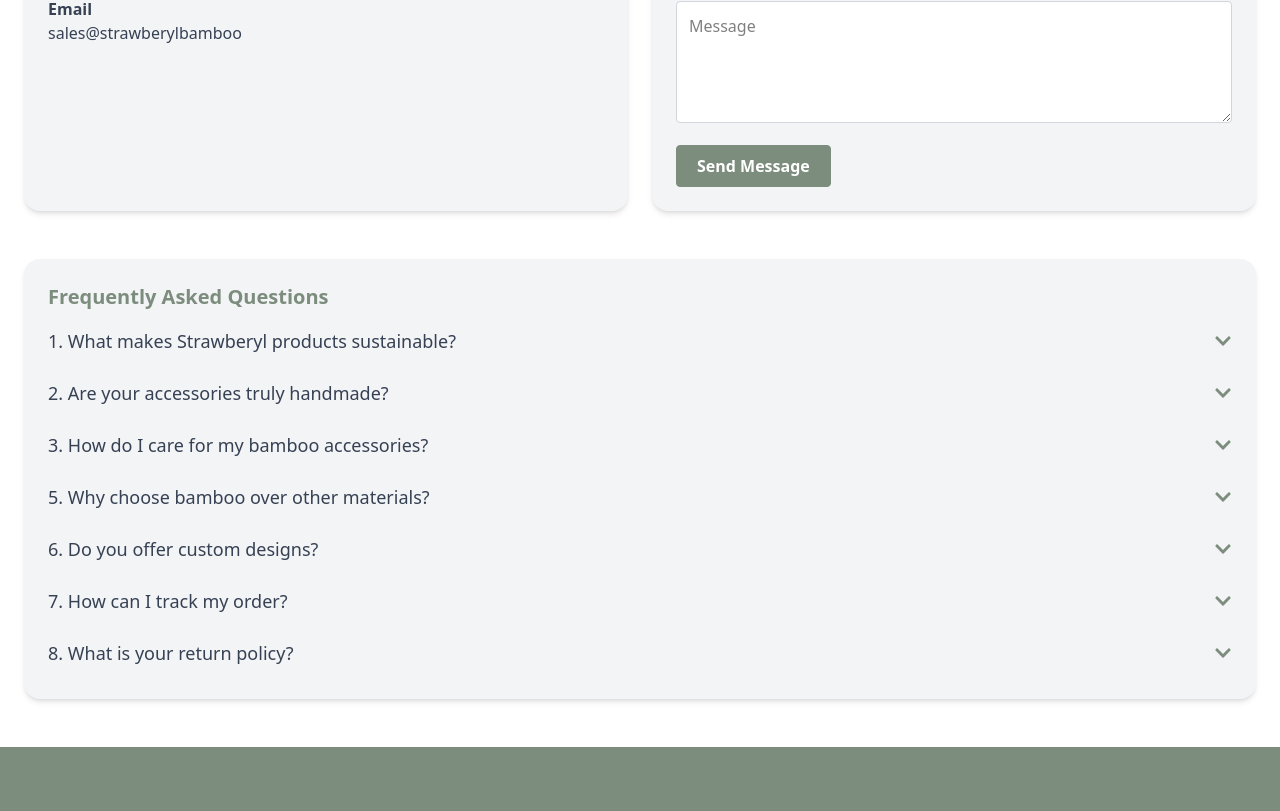
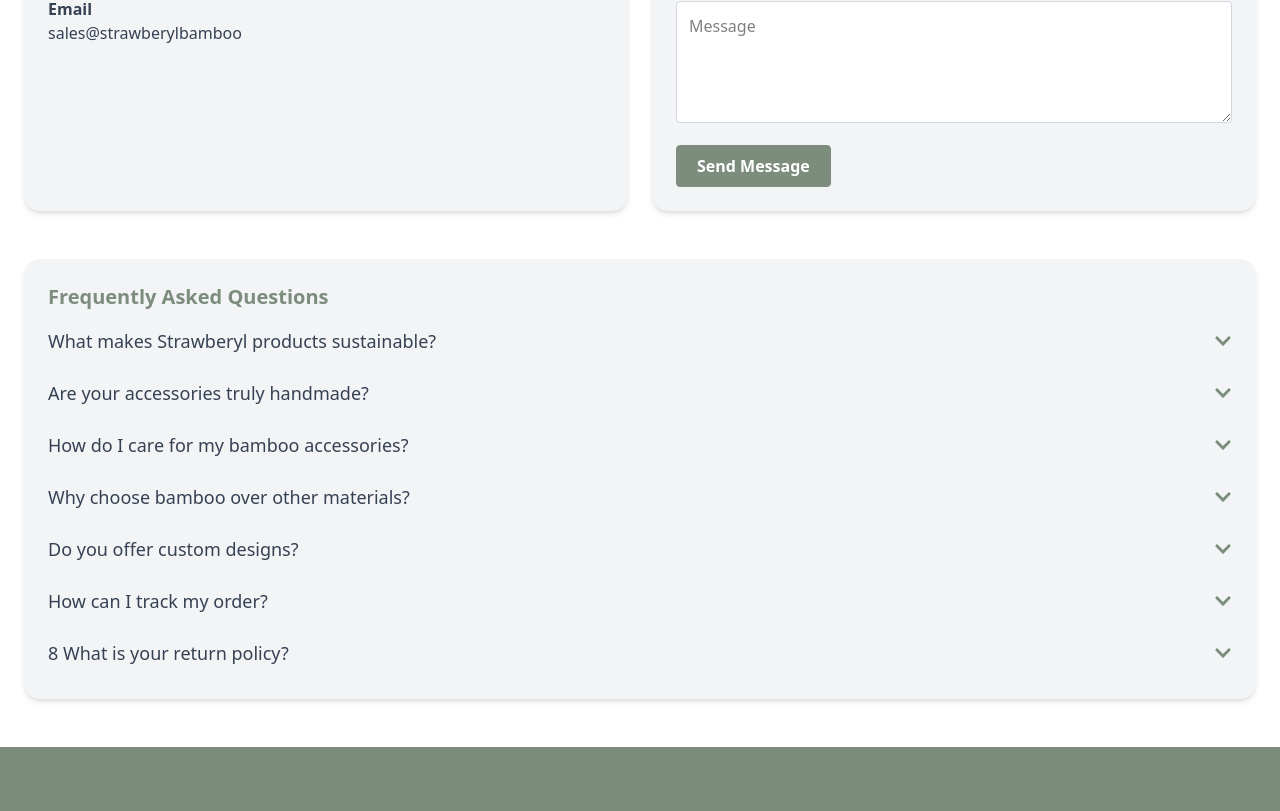
Before and after one commit to HlobisileLukhele/strawberyl-ecommerce, a React (Vite) app: page /contact in a window 1280 px wide. Shown: the part 435-1246 px from the top of the page. Built offline with nearby package versions, Linux system fonts and the light colour scheme; a web font is replaced by a local one.

Commit message:
removed the number before the questions

```diff
--- a/src/Components/FAQs.jsx
+++ b/src/Components/FAQs.jsx
@@ -6,13 +6,13 @@ export default function FAQs() {
   const [openId, setOpenId] = useState(null);
 
   const faqs = [
-    { id: 1, question: "1. What makes Strawberyl products sustainable?", answer: "Strawberyl accessories are handcrafted from eco-friendly bamboo, a fast-growing renewable resource. Our production methods minimize waste and support environmental stewardship." },
-    { id: 2, question: "2. Are your accessories truly handmade?", answer: "Yes. Every Strawberyl piece is carefully crafted by skilled artisans, ensuring unique designs and high-quality workmanship." },
-    { id: 3, question: "3. How do I care for my bamboo accessories?", answer: "Avoid prolonged exposure to water and store in a dry place. Wipe gently with a soft cloth to preserve their natural beauty." },
-    { id: 4, question: "5. Why choose bamboo over other materials?", answer: "Bamboo is lightweight, durable, and sustainable. It adds natural elegance to accessories while reducing our ecological footprint." },
-    { id: 5, question: "6. Do you offer custom designs?", answer: "Yes! We love collaborating with customers to create personalized bamboo accessories. Contact us to discuss your ideas." },
-    { id: 6, question: "7. How can I track my order?", answer: "Once your order is shipped, you will receive a tracking number via email. You can use this number on our website to track your order's status." },
-    { id: 7, question: "8. What is your return policy?", answer : "We accept returns within 30 days of delivery. Please contact us for a return merchandise authorization (RMA) number before sending items back. Items must be in their original condition." },
+    { id: 1, question: " What makes Strawberyl products sustainable?", answer: "Strawberyl accessories are handcrafted from eco-friendly bamboo, a fast-growing renewable resource. Our production methods minimize waste and support environmental stewardship." },
+    { id: 2, question: " Are your accessories truly handmade?", answer: "Yes. Every Strawberyl piece is carefully crafted by skilled artisans, ensuring unique designs and high-quality workmanship." },
+    { id: 3, question: " How do I care for my bamboo accessories?", answer: "Avoid prolonged exposure to water and store in a dry place. Wipe gently with a soft cloth to preserve their natural beauty." },
+    { id: 4, question: " Why choose bamboo over other materials?", answer: "Bamboo is lightweight, durable, and sustainable. It adds natural elegance to accessories while reducing our ecological footprint." },
+    { id: 5, question: " Do you offer custom designs?", answer: "Yes! We love collaborating with customers to create personalized bamboo accessories. Contact us to discuss your ideas." },
+    { id: 6, question: " How can I track my order?", answer: "Once your order is shipped, you will receive a tracking number via email. You can use this number on our website to track your order's status." },
+    { id: 7, question: "8 What is your return policy?", answer : "We accept returns within 30 days of delivery. Please contact us for a return merchandise authorization (RMA) number before sending items back. Items must be in their original condition." },
 
 ];
 
```
